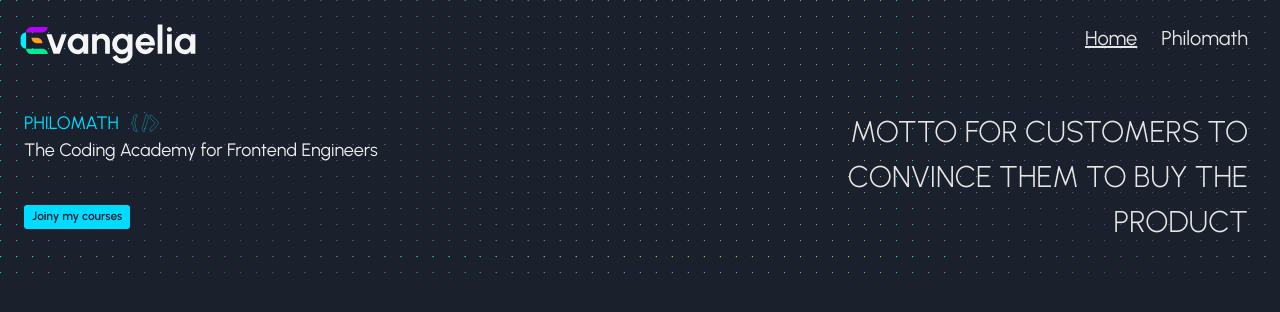
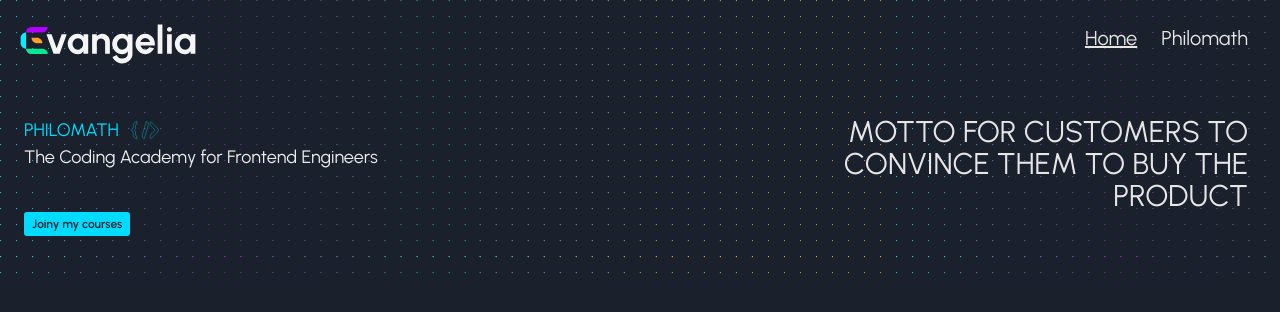
Before and after one commit to evangelia-business/website, a Next.js app: page / in a window 1280 px wide. Shown: the top 312 px of the page. Built offline with nearby package versions, Linux system fonts and the light colour scheme.

Commit message:
#3 improvements in font-size, line-height on motto text

```diff
--- a/src/components/Banner/banner.module.css
+++ b/src/components/Banner/banner.module.css
@@ -21,13 +21,13 @@
 
 .titleRight-structure {
     width: 35rem;
-    @apply text-end mr-8 w-auto;
+    @apply text-end mr-8 w-auto leading-8;
 
 }
 
 .titleRight-skin {
     color: var(--foreground-hex);
-    @apply font-light uppercase;
+    @apply font-normal uppercase;
 }
 
 .titleRight{
--- a/src/components/Banner/banner.tsx
+++ b/src/components/Banner/banner.tsx
@@ -28,7 +28,7 @@
 
                 <Box className={styles.titleRight}>
                     <Text
-                        fontSize={['1.2rem', '1.2rem', '1.6rem', '1.875rem']}
+                        fontSize={['1.35rem', '1.35rem', '1.6rem', '1.875rem']}
                         textAlign={['center', 'center', 'end', 'end']}
                         paddingTop= {['0.5rem', '0.5rem', '0', '0']}
                         paddingBottom= {['1.3rem', '1.3rem', '0', '0']}
```
